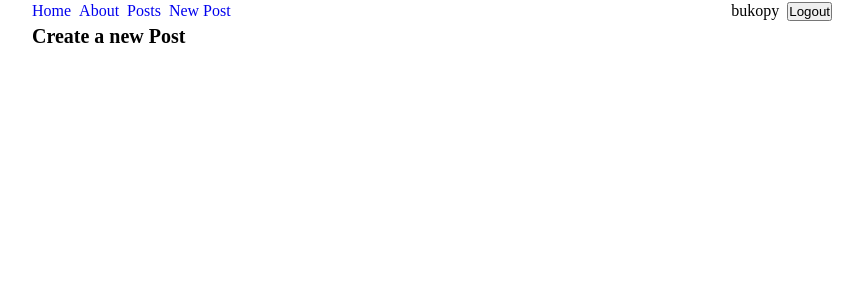
After one commit to kimicasamina/bukopy-django-blogsite, a Django app: page /posts/new-post/ in a window 1280 px wide. The commit adds this page. Shown: the top 300 px of the page, without its empty margins (208-1071 px from the left). Run offline with Django 5.2, Linux system fonts and the light colour scheme; a user stored in the database is signed in.

Commit message:
create new post page

```diff
--- /dev/null
+++ b/posts/templates/posts/post_new.html
@@ -0,0 +1,13 @@
+{% extends 'layout.html' %}
+
+{% block title %}
+    Create a new Post
+{% endblock %}
+
+{% block content %}
+<section class="">
+    <h1 class="">
+        Create a new Post
+    </h1>
+</section>
+{% endblock %}
--- a/posts/urls.py
+++ b/posts/urls.py
@@ -6,5 +6,6 @@ app_name = 'posts'
 
 urlpatterns = [
     path('', views.posts_list, name="list"),
+    path('new-post/', views.post_new, name="new-post"),
     path('<slug:slug>', views.post_page, name='page')
 ]
--- a/posts/views.py
+++ b/posts/views.py
@@ -1,6 +1,7 @@
 from django.shortcuts import render
 from .models import Post
 from django.http import HttpResponse
+from django.contrib.auth.decorators import login_required
 
 def posts_list(request):
     # return HttpResponse('hello world, this is the homepage')
@@ -10,3 +11,7 @@ def posts_list(request):
 def post_page(request, slug):
     post = Post.objects.get(slug=slug)
     return render(request, 'posts/posts_page.html', {'post': post})
+
+@login_required(login_url="/users/login/")
+def post_new(request):
+    return render(request, 'posts/post_new.html')
--- a/static/css/style.css
+++ b/static/css/style.css
@@ -7,6 +7,7 @@
 body {
     width: 100%;
     max-width: 800px;
+    margin: 0 auto;
     min=height: 100vh;
     background-color: #ffffff;
     line-height: 1.4;
@@ -15,6 +16,17 @@ body {
 h1 {
     font-size: 20px;
     color: black;
+}
+
+a {
+    text-decoration: none;
+}
+
+.nav {
+    width: 100%;
+    display: flex;
+    justify-content: space-between;
+    align-items: center;
 }
 
 .banner {
@@ -33,3 +45,21 @@ ul.errorlist {
     border-radius: 5px;
     padding: 4px;
 }
+
+.nav {
+    display: flex;
+    align-items: center;
+}
+
+.nav-left {
+    width: auto;
+    display: flex;
+    align-items: center;
+    gap: 8px;
+}
+
+.nav-right {
+    display: flex;
+    align-items: center;
+    gap: 8px;
+}
--- a/templates/layout.html
+++ b/templates/layout.html
@@ -14,9 +14,35 @@
 </head>
 <body>
     <nav class="nav">
-        <a href="/" class="nav-link">Home</a>
-        <a href="/about" class="nav-link">About</a>
-        <a href="{% url 'posts:list' %}" class="nav-link">Posts</a>
+        <div class="nav-left">
+            <a href="/" class="nav-link">Home</a>
+            <a href="/about" class="nav-link">About</a>
+
+            {% if user.is_authenticated %}
+                <a href="{% url 'posts:list' %}" class="nav-link">Posts</a>
+                <a href="{% url 'posts:new-post' %}" class="nav-link">New Post</a>
+            {% endif %}
+        </div>
+
+        {% if user.is_authenticated %}
+
+        <div class="nav-right">
+            <span class="user-icon">
+                {{ user.username }}
+            </span>
+            <form action="{% url 'users:logout' %}" class="logout" method="post">
+                {% csrf_token %}
+                <button class="logout-btn">Logout</button>
+            </form>
+        </div>
+        {% else %}
+        <div class="nav-right">
+            <a href="{% url 'users:login' %}" class="nav-link">Login</a>
+            <a href="{% url 'users:register' %}" class="nav-link">Register</a>
+        </div>
+        {% endif %}
+
+
     </nav>
 
     <main class="main">
--- a/users/urls.py
+++ b/users/urls.py
@@ -6,4 +6,6 @@ app_name = 'users'
 
 urlpatterns = [
     path('register/', views.register_view, name="register"),
+    path('login/', views.login_view, name="login"),
+    path('logout/', views.logout_view, name="logout"),
 ]
```
Also changed, not shown: users/templates/users/login.html (added, +23 -0 lines), users/views.py (+27 -2 lines), db.sqlite3.
